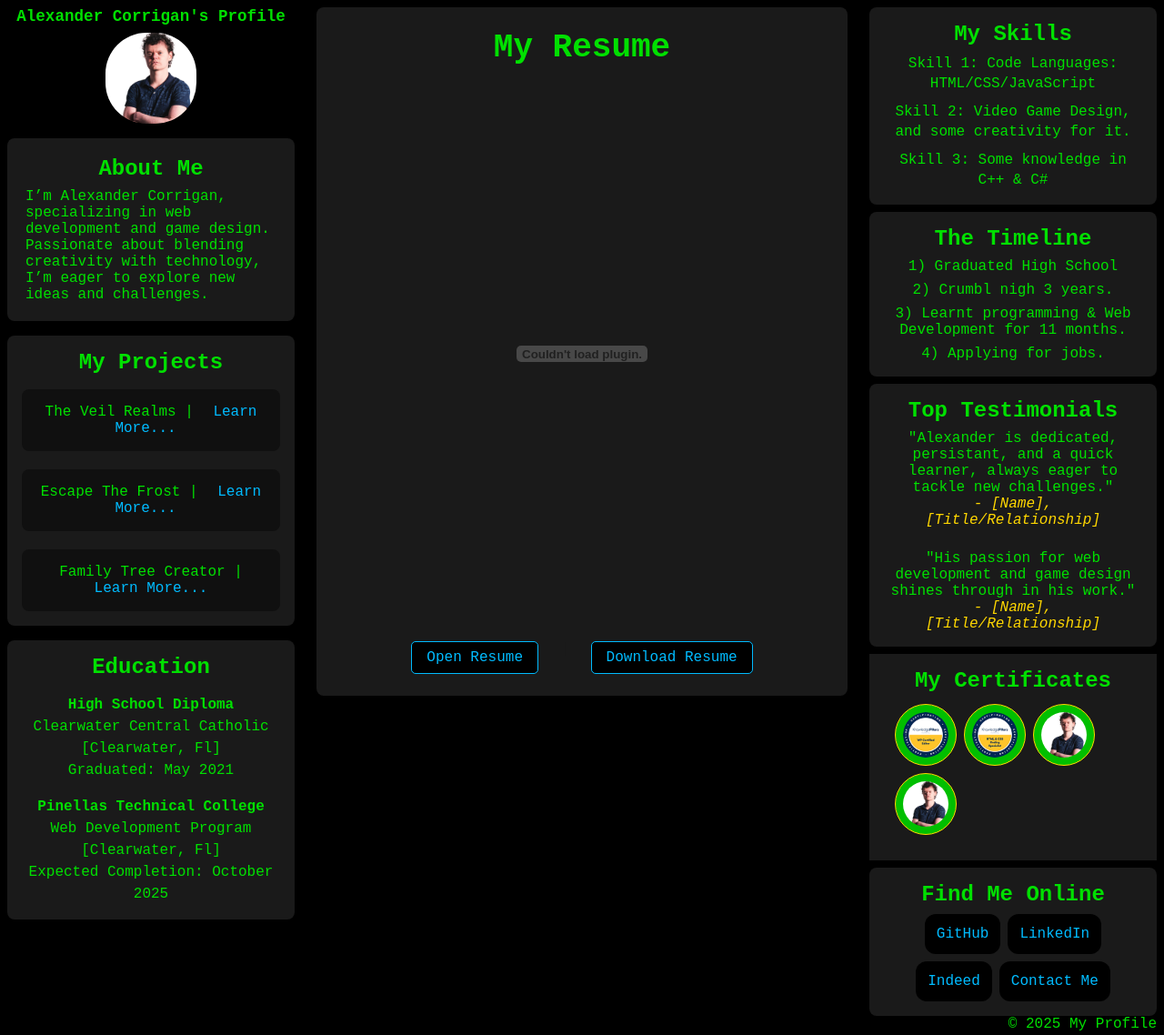
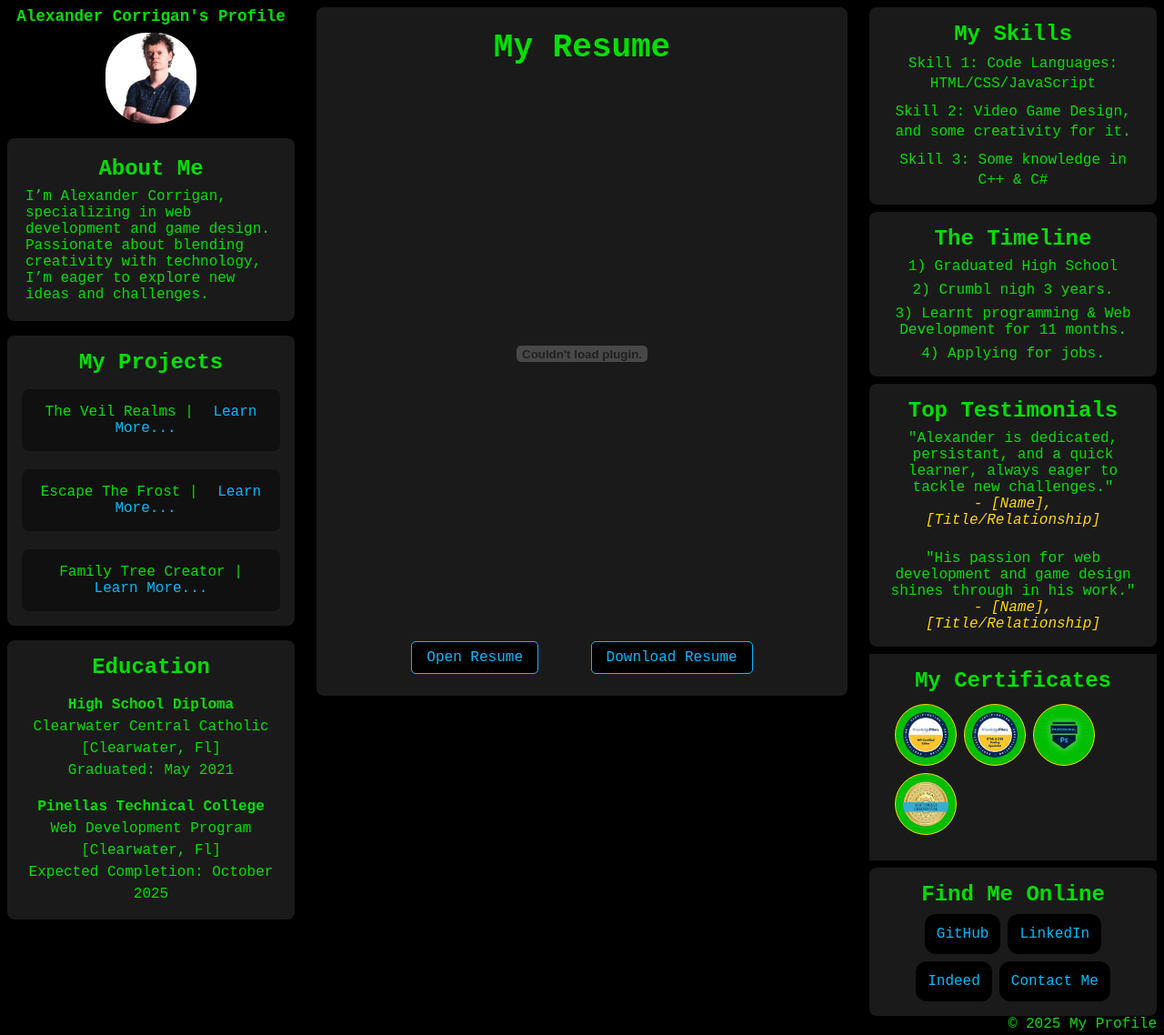
Before and after one commit to rednaxc1/AboutMe, a plain HTML site: page index.html in a window 1280 px wide. Shown: the whole page at 91% size. Drawn offline with Linux system fonts and the light colour scheme.

Commit message:
Commit 10, changes to certificate section

```diff
--- a/index.html
+++ b/index.html
@@ -35,17 +35,8 @@
             <div class="education card">
                     <h2>Education</h2>
                     <ul class="education-list">
-                        <li><p><strong>High School Diploma</strong>
-                            <br>Clearwater Central Catholic
-                            <br>[Clearwater, Fl]
-                            <br>Graduated: May 2021</p>
-                        </li>
-                        <li><p>
-                            <strong>Pinellas Technical College</strong>
-                            <br>Web Development Program
-                            <br>[Clearwater, Fl]
-                            <br>Expected Completion: October 2025
-                        </p></li>
+                        <li><p><strong>High School Diploma</strong><br>Clearwater Central Catholic<br>[Clearwater, Fl]<br>Graduated: May 2021</p></li>
+                        <li><p><strong>Pinellas Technical College</strong><br>Web Development Program<br>[Clearwater, Fl]<br>Expected Completion: October 2025</p></li>
                     </ul>
                 </div>
         </section>
@@ -105,8 +96,8 @@
                 <ul class="certificates-list">
                     <li><img src="media/wp-editor-150px.png" alt="HTML & CSS Certificate"></li>
                     <li><img src="media/wp-codespecialist-htmlcss.png" alt="JavaScript Certificate"></li>
-                    <li><img src="media/xander1.jpg" alt="Web Design Certificate"></li>
-                    <li><img src="media/xander1.jpg" alt="Web Design Certificate"></li>
+                    <li><img class="photoshop-badge-cert" src="media/photoshop-badge-cert.png" alt="Web Design Certificate"></li>
+                    <li><img src="media/softskills-badge-cert.png" alt="Web Design Certificate"></li>
                 </ul>
             </div>
 
--- a/styles.css
+++ b/styles.css
@@ -344,9 +344,22 @@ div.separator-dash {
     border-radius: 50%;
 }
 
+.certificates-list li img.photoshop-badge-cert {
+    text-decoration: none;
+    font-size: 1rem;
+    width: 50px;
+    height: 50px;
+    object-fit: cover;
+    border-radius: 50%;
+}
+
 .certificates-list li img:hover {
-  transform: scale(2.5); /* Makes the image 50% larger on hover */
-  transition: transform 0.3s ease-in-out; /* Smoothly animates the size change */
+    transform: scale(2.5); /* Makes the image 250% larger on hover */
+    transition: transform 0.3s ease-in-out; /* Smoothly animates the size change */
+}
+
+.certificates-list li img.photoshop-badge-cert:hover {
+    background-color: var(--link-blue);
 }
 /* end of certificates owned */
 
```
Also changed, not shown: media/photoshop-badge-cert.png (added), media/rednaxc-Photoshop-Cert.png (deleted), media/softskills-badge-cert.png (added).
